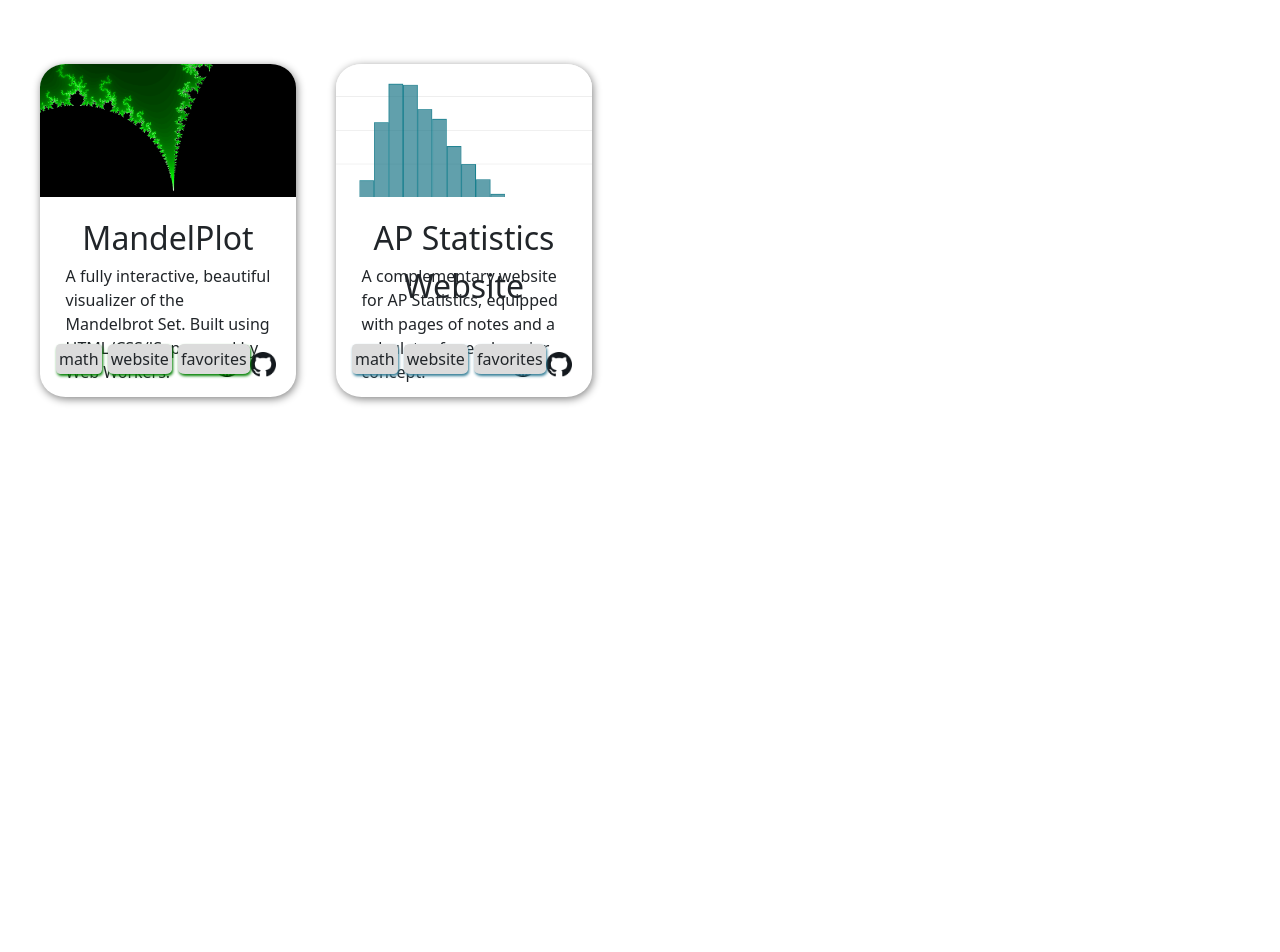
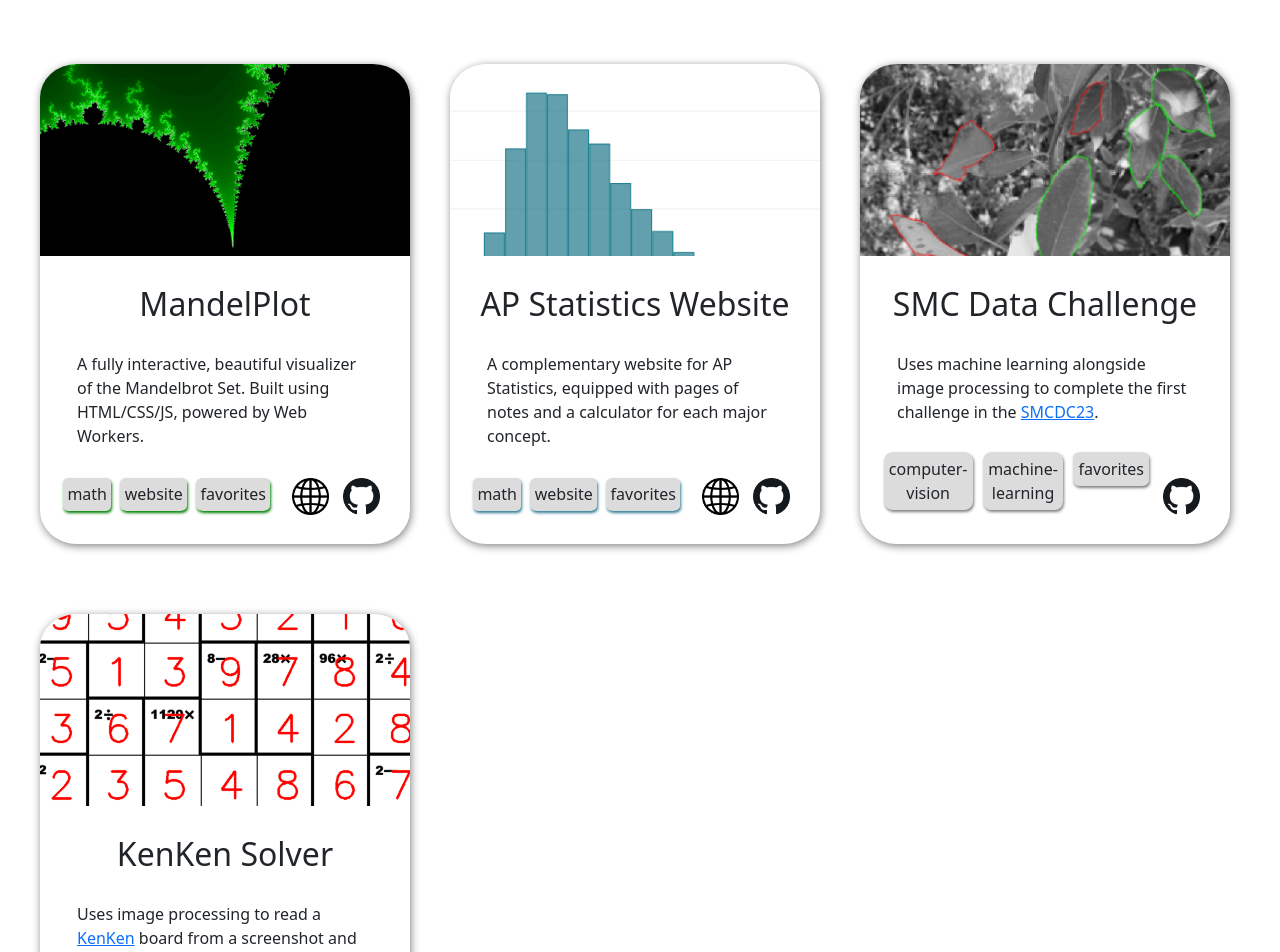
Before and after one commit to vivaansinghvi07-old/vivaansinghvi07-old.github.io, a React (Create React App) app: page /projects in a window 1280 px wide. Shown: the top 952 px of the page. Before the commit the page ends 800 px from the top, so only its background shows below. Built offline with nearby package versions, Linux system fonts and the light colour scheme.

Commit message:
fixed my css i think

```diff
--- a/public/myProjects.json
+++ b/public/myProjects.json
@@ -15,6 +15,20 @@
             "tags": ["math", "website", "favorites"],
             "desc": "A complementary website for AP Statistics, equipped with pages of notes and a calculator for each major concept.",
             "color": "rgb(50, 125, 150)"
+        },
+        {
+            "title": "SMC Data Challenge",
+            "repo": "smoky-mountain-data-comp",
+            "website": "",
+            "tags": ["computer-vision", "machine-learning", "favorites"],
+            "desc": "Uses machine learning alongside image processing to complete the first challenge in the <a href=\"https://smc-datachallenge.ornl.gov\">SMCDC23</a>."
+        },
+        {
+            "title": "KenKen Solver",
+            "repo": "kenken-solver",
+            "website": "",
+            "tags": ["computer-vision", "algorithm"],
+            "desc": "Uses image processing to read a <a href=\"https://www.kenkenpuzzle.com/\">KenKen</a> board from a screenshot and solve it using backtracking."
         }
     ]
 }
--- a/src/components/Projects/Card.css
+++ b/src/components/Projects/Card.css
@@ -1,11 +1,12 @@
 .Card {
   position: relative;
   margin: 5vw 0 0 5vh;
-  width: 20vw;
-  height: calc(20vw * 1.3);
+  width: 370px;
+  height: 480px;
   box-shadow: 1px 2px 9px gray;
   border-radius: 10% / 7%;
   overflow: hidden;
+  display: inline-block;
 }
 
 .Card-link-repo {
@@ -64,6 +65,7 @@
   bottom: 6%;
   left: 5%;
   display: inline-flex;
+
 }
 
 .Card-tag-item {
--- a/src/components/Projects/Card.tsx
+++ b/src/components/Projects/Card.tsx
@@ -12,6 +12,8 @@
 };
 
 export default function Card(props: CardProps): JSX.Element {
+
+  // produce image for website, if applicable
   let website;
   if (props.website) {
     website = (
@@ -40,7 +42,7 @@
           />
         </div>
         <div className="Card-header">{props.title}</div>
-        <p className="Card-desc">{props.desc}</p>
+        <p className="Card-desc" dangerouslySetInnerHTML={ { __html: props.desc} }/>
         {website}
         <a href={props.repo} target="_blank" className="Card-link-repo">
           <img
@@ -49,7 +51,7 @@
             alt="GitHub"
           ></img>
         </a>
-        <div className="Card-tags">
+        <div className="Card-tags" style={ { width: props.website ? '60%' : '70%'} }>
           {props.tags.map((item, index) => (
             <div
               key={index}
--- a/src/components/Projects/CardContainer.css
+++ b/src/components/Projects/CardContainer.css
@@ -1,4 +1,4 @@
 .CardContainer {
-  display: inline-flex;
   width: 100%;
+  height: 100%;
 }
--- a/src/components/Projects/CardContainer.tsx
+++ b/src/components/Projects/CardContainer.tsx
@@ -58,6 +58,7 @@
       let imgPath: string = `/images/projects/${project.repo}.png`;
       cards.push(
         <Card
+          key={project.repo}
           title={project.title}
           tags={project.tags}
           repo={repo}
```
Also changed, not shown: public/images/projects/kenken-solver.png (added), public/images/projects/smoky-mountain-data-comp.png (added).
